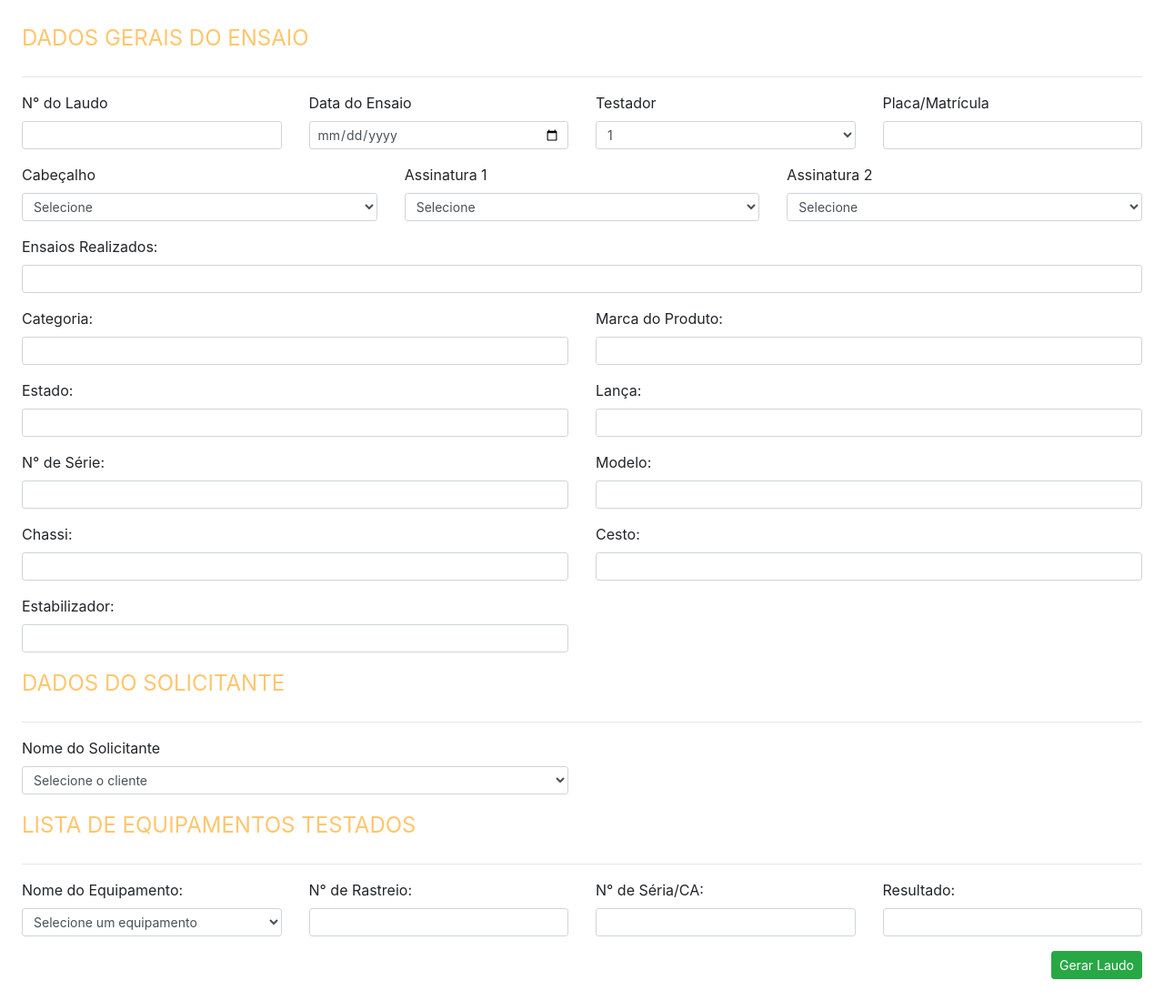
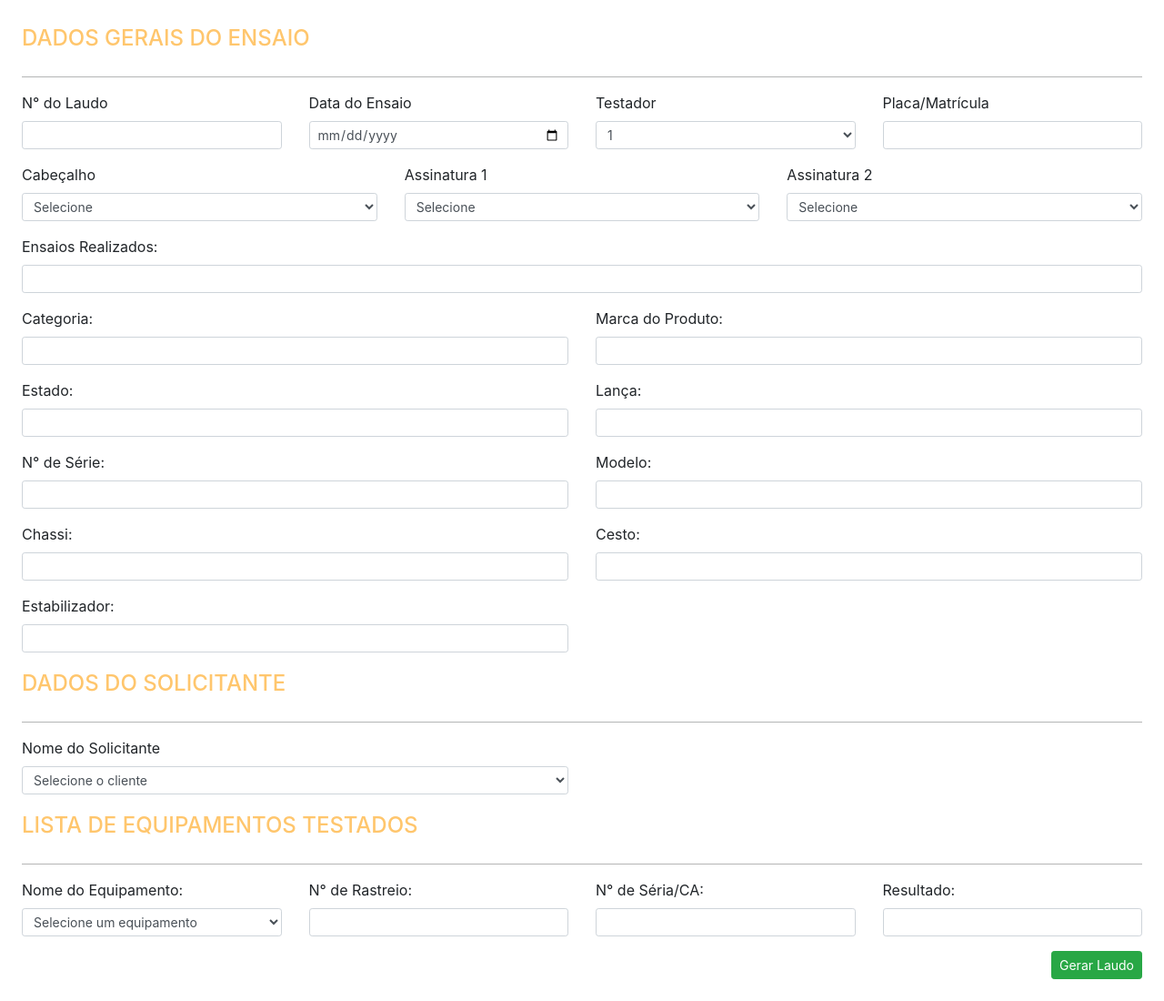
Before and after one commit to sudo-victor/laudo, a plain HTML site: page index.html in a window 1280 px wide. Shown: the whole page at 91% size. Drawn offline with nearby package versions, Linux system fonts and the light colour scheme.

Commit message:
style: add style in fieldset header

```diff
--- a/index.html
+++ b/index.html
@@ -12,7 +12,7 @@
 <body>
     <form class="d-flex flex-column p-4">
         <fieldset>
-            <legend class="text-uppercase cl-yellow">Dados Gerais do Ensaio</legend>
+            <legend class="text-uppercase cl-yellow font-weight-medium">Dados Gerais do Ensaio</legend>
             <hr/>
 
             <div class="row">
@@ -144,7 +144,7 @@
         </fieldset>
 
         <fieldset>
-            <legend class="text-uppercase cl-yellow">Dados do Solicitante</legend>
+            <legend class="text-uppercase cl-yellow font-weight-medium">Dados do Solicitante</legend>
             <hr/>
 
             <div class="row">
@@ -163,7 +163,7 @@
         </fieldset>
 
         <fieldset>
-            <legend class="text-uppercase cl-yellow">Lista de Equipamentos Testados</legend>
+            <legend class="text-uppercase cl-yellow font-weight-medium">Lista de Equipamentos Testados</legend>
             <hr/>
 
             <div class="row">
--- a/style.css
+++ b/style.css
@@ -7,3 +7,11 @@
 .cl-yellow {
     color: #ffc66d;
 }
+
+.font-weight-medium {
+    font-weight: 500;
+}
+
+hr {
+    background-color: #c8c9ca;
+}
```
